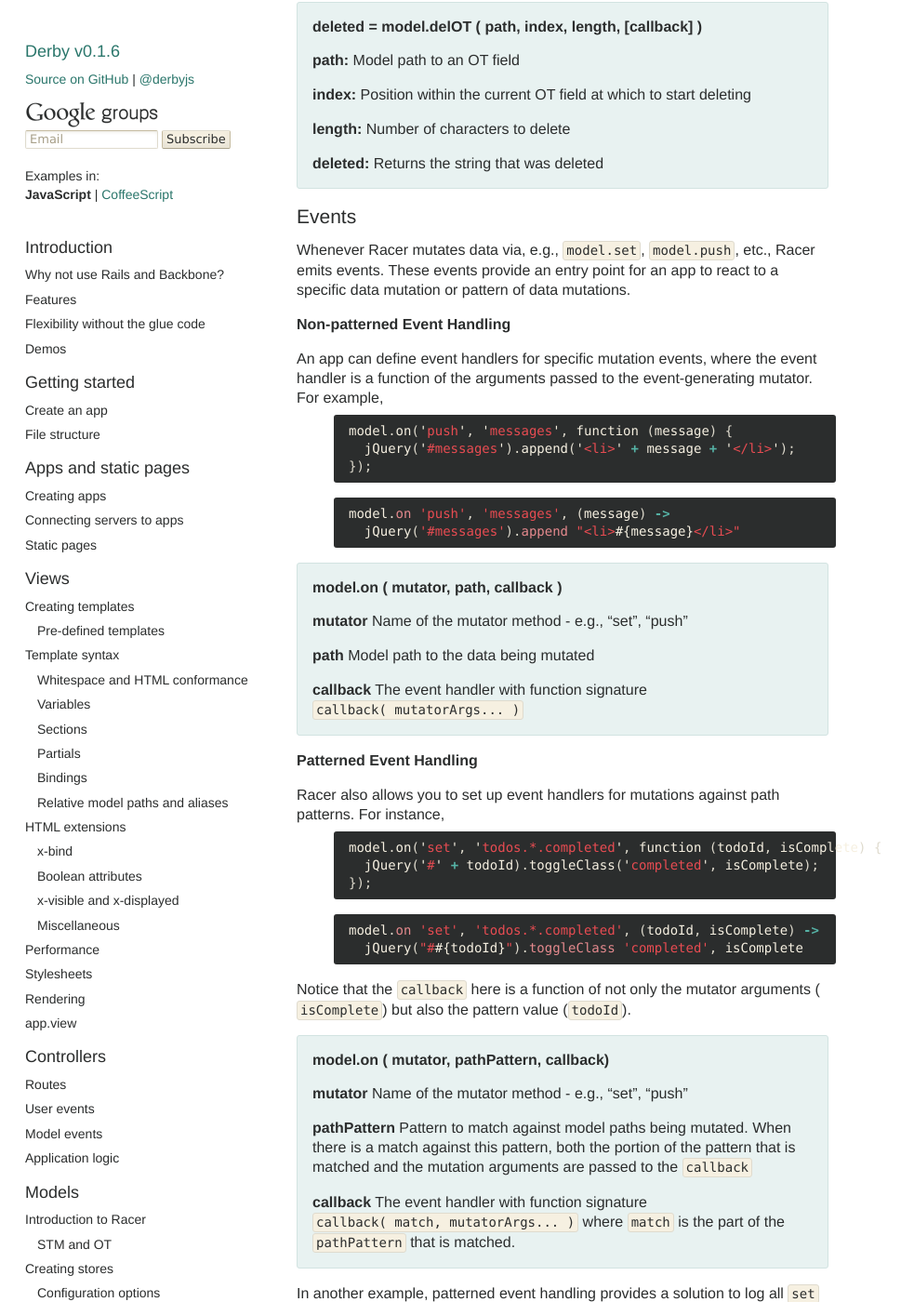
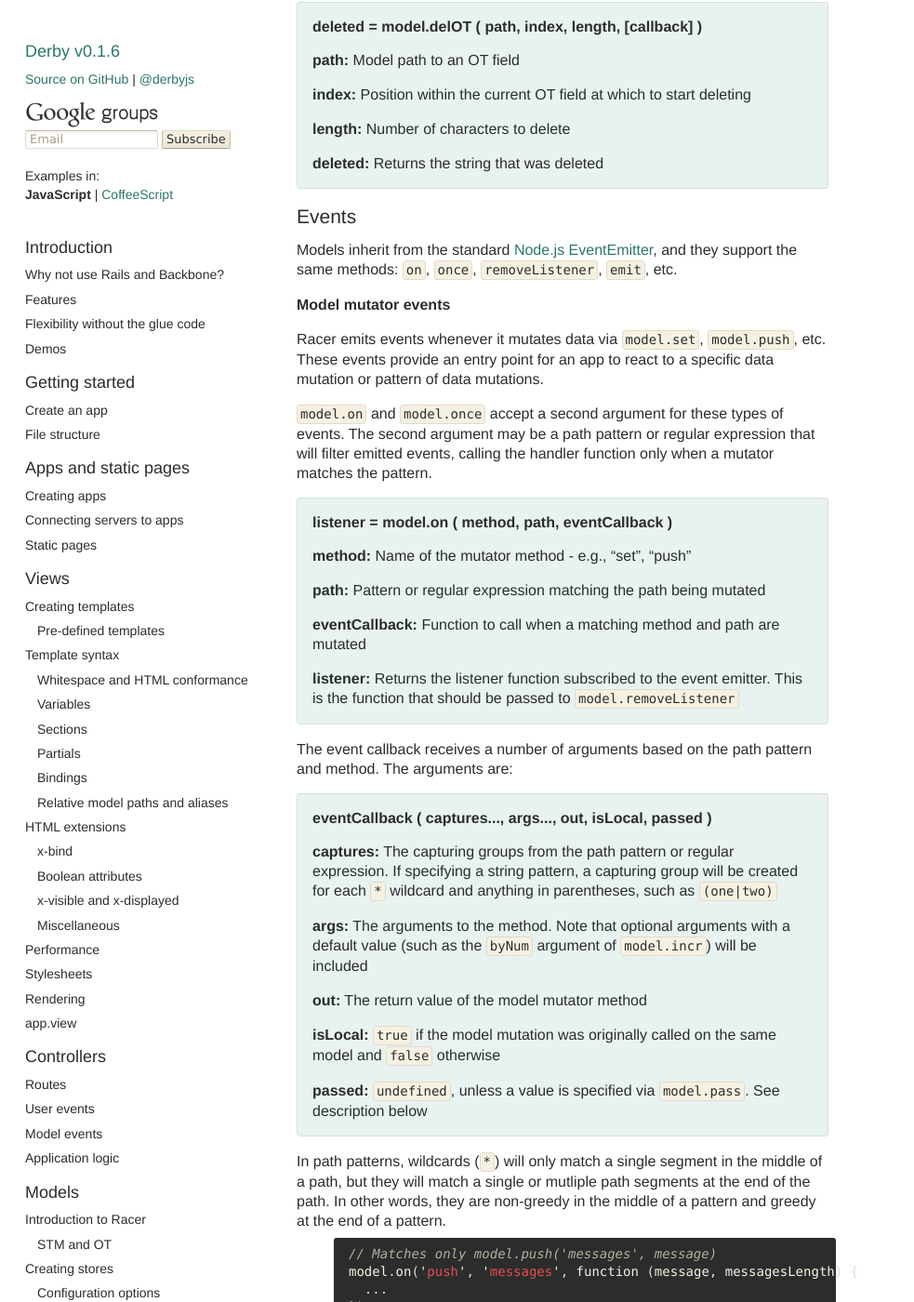
Before and after one commit to derbyjs/derby, a Jekyll site: the page built from index.md, in a window 1280 px wide and 1400 px high, scrolled down 34877 px. Shown: the whole window at 93% size, without its empty margins (0-983 px from the left). Built offline with Jekyll 4.4.1, drawn with Linux system fonts in a browser that asks for light colours; some of the changed text lies outside the part shown.

Commit message:
add event and ref docs

```diff
--- a/index.md
+++ b/index.md
@@ -1372,69 +1372,190 @@ Array methods can only be used on paths set to arrays, null, or undefined. If th
 
 ### Events
 
-Whenever Racer mutates data via, e.g., `model.set`, `model.push`, etc., Racer emits events. These events provide an entry point for an app to react to a specific data mutation or pattern of data mutations.
-
-#### Non-patterned Event Handling
-
-An app can define event handlers for specific mutation events, where the event handler is a function of the arguments passed to the event-generating mutator. For example,
+Models inherit from the standard [Node.js EventEmitter](http://nodejs.org/docs/latest/api/events.html), and they support the same methods: `on`, `once`, `removeListener`, `emit`, etc.
+
+#### Model mutator events
+
+Racer emits events whenever it mutates data via `model.set`, `model.push`, etc. These events provide an entry point for an app to react to a specific data mutation or pattern of data mutations.
+
+`model.on` and `model.once` accept a second argument for these types of events. The second argument may be a path pattern or regular expression that will filter emitted events, calling the handler function only when a mutator matches the pattern.
+
+> ### `listener = `model.on` ( method, path, eventCallback )`
+>
+> **method:** Name of the mutator method - e.g., "set", "push"
+>
+> **path:** Pattern or regular expression matching the path being mutated
+>
+> **eventCallback:** Function to call when a matching method and path are mutated
+>
+> **listener:** Returns the listener function subscribed to the event emitter. This is the function that should be passed to `model.removeListener`
+
+The event callback receives a number of arguments based on the path pattern and method. The arguments are:
+
+> ### eventCallback` ( captures..., args..., out, isLocal, passed )`
+>
+> **captures:** The capturing groups from the path pattern or regular expression. If specifying a string pattern, a capturing group will be created for each `*` wildcard and anything in parentheses, such as `(one|two)`
+>
+> **args:** The arguments to the method. Note that optional arguments with a default value (such as the `byNum` argument of `model.incr`) will be included
+>
+> **out:** The return value of the model mutator method
+>
+> **isLocal:** `true` if the model mutation was originally called on the same model and `false` otherwise
+>
+> **passed:** `undefined`, unless a value is specified via `model.pass`. See description below
+
+In path patterns, wildcards (`*`) will only match a single segment in the middle of a path, but they will match a single or mutliple path segments at the end of the path. In other words, they are non-greedy in the middle of a pattern and greedy at the end of a pattern.
 
 {% highlight javascript %}
-model.on('push', 'messages', function (message) {
-  jQuery('#messages').append('<li>' + message + '</li>');
+// Matches only model.push('messages', message)
+model.on('push', 'messages', function (message, messagesLength) {
+  ...
 });
-{% endhighlight %}
-
+
+// Matches model.set('todos.4.completed', true), etc.
+model.on('set', 'todos.*.completed', function (todoId, isComplete) {
+  ...
+});
+
+// Matches all set operations
+model.on('set', '*', function (path, value) {
+  ...
+});
+{% endhighlight %}
 {% highlight coffeescript %}
-model.on 'push', 'messages', (message) ->
-  jQuery('#messages').append "<li>#{message}</li>"
-{% endhighlight %}
-
-> ### `model.on ( mutator, path, callback )`
->
-> **mutator** Name of the mutator method - e.g., "set", "push"
->
-> **path** Model path to the data being mutated
->
-> **callback** The event handler with function signature `callback( mutatorArgs... )`
-
-#### Patterned Event Handling
-
-Racer also allows you to set up event handlers for mutations against path patterns. For instance,
+# Matches only model.push('messages', message)
+model.on 'push', 'messages', (message, messagesLength) ->
+  ...
+
+# Matches model.set('todos.4.completed', true), etc.
+model.on 'set', 'todos.*.completed', (todoId, isComplete) ->
+  ...
+
+# Matches all set operations
+model.on 'set', '*', (path, value) ->
+  ...
+{% endhighlight %}
+
+#### model.pass
+
+This method can be chained before calling a mutator method to pass an argument to model event listeners. Note that this value is only passed to local listeners, and it is not sent to the server or other clients.
 
 {% highlight javascript %}
-model.on('set', 'todos.*.completed', function (todoId, isComplete) {
-  jQuery('#' + todoId).toggleClass('completed', isComplete);
+// Logs:
+//   'red', undefined
+//   'green', 'hi'
+
+model.on('set', 'color', function (value, out, isLocal, passed) {
+  console.log(value, passed);
 });
-{% endhighlight %}
-
+model.set('color', 'red');
+model.pass('hi').set('color', 'green');
+{% endhighlight %}
 {% highlight coffeescript %}
-model.on 'set', 'todos.*.completed', (todoId, isComplete) ->
-  jQuery("##{todoId}").toggleClass 'completed', isComplete
-{% endhighlight %}
-
-Notice that the `callback` here is a function of not only the mutator arguments (`isComplete`) but also the pattern value (`todoId`).
-
-> ### `model.on ( mutator, pathPattern, callback)`
->
-> **mutator** Name of the mutator method - e.g., "set", "push"
->
-> **pathPattern** Pattern to match against model paths being mutated. When there is a match against this pattern, both the portion of the pattern that is matched and the mutation arguments are passed to the `callback`
->
-> **callback** The event handler with function signature `callback( match, mutatorArgs... )` where `match` is the part of the `pathPattern` that is matched.
-
-In another example, patterned event handling provides a solution to log all `set` mutations.
+# Logs:
+#   'red', undefined
+#   'green', 'hi'
+
+model.on 'set', 'color', (value, out, isLocal, passed) ->
+  console.log value, passed
+model.set 'color', 'red'
+model.pass('hi').set 'color', 'green'
+{% endhighlight %}
+
+### References
+
+References make it possible to write business logic and templates that interact with the model in a general way. They redirect model operations from a reference path to the underlying data, and they set up event listeners that emit model events on both the reference and the actual object's path.
+
+References must be declared per model, since calling `model.ref` creates a number of event listeners in addition to setting a ref object in the model. When a reference is created, a `set` model event is emitted. Internally, `model.set` is used to add the reference to the model.
+
+> ### `fn = `model.ref` ( path, to, [key] )`
+>
+> **path:** The location at which to create a reference. This should be a private path (should start with an underscore), since references must be declared per model
+>
+> **to:** The location that the reference links to. This is where the data is actually stored
+>
+> **key:** *(optional)* A path whose value should be added as an additional property underneath `to` when accessing the reference
+>
+> **fn:** Returns the function that is stored in the model to represent the reference. This function should not be used directly
 
 {% highlight javascript %}
-model.on('set', '*', function (path, val) {
-  console.log("Set path '" + path + "' to " + val);
+model.set('colors', {
+  red: {hex: '#f00'},
+  green: {hex: '#0f0'},
+  blue: {hex: '#00f'}
 });
-{% endhighlight %}
-
+
+// Getting a reference returns the referenced data
+model.ref('_green', 'colors.green');
+// Logs {hex: '#0f0'}
+console.log(model.get('_green'));
+
+// Setting a property of the reference path modifies
+// the underlying data
+model.set('_green.rgb', [0, 255, 0]);
+// Logs {hex: '#0f0', rgb: [0, 255, 0]}
+console.log(model.get('colors.green'));
+
+// Setting or deleting the reference path modifies
+// the reference and not the underlying data
+model.del('_green');
+// Logs undefined
+console.log(model.get('_green'));
+// Logs {hex: '#0f0', rgb: [0, 255, 0]}
+console.log(model.get('colors.green'));
+
+// Changing a reference key updates the reference
+model.set('selected', 'red');
+model.ref('_selectedColor', 'colors', 'selected');
+// Logs '#f00'
+console.log(model.get('_selectedColor.hex'));
+model.set('selected', 'blue');
+// Logs '#00f'
+console.log(model.get('_selectedColor.hex'));
+{% endhighlight %}
 {% highlight coffeescript %}
-model.on 'set', '*' (path, val) ->
-  console.log "Set path '#{path}' to #{val}"
-{% endhighlight %}
-
-Overall, event handlers enables developers using Racer to define business logic that runs in response to data mutations.
-
-### References
+model.set 'colors'
+  red: {hex: '#f00'}
+  green: {hex: '#0f0'}
+  blue: {hex: '#00f'}
+
+# Getting a reference returns the referenced data
+model.ref '_green', 'colors.green'
+# Logs {hex: '#0f0'}
+console.log model.get('_green')
+
+# Setting a property of the reference path modifies
+# the underlying data
+model.set '_green.rgb', [0, 255, 0]
+# Logs {hex: '#0f0', rgb: [0, 255, 0]}
+console.log model.get('colors.green')
+
+# Setting or deleting the reference path modifies
+# the reference and not the underlying data
+model.del '_green'
+# Logs undefined
+console.log model.get('_green')
+# Logs {hex: '#0f0', rgb: [0, 255, 0]}
+console.log model.get('colors.green')
+
+# Changing a reference key updates the reference
+model.set 'selected', 'red'
+model.ref '_selectedColor', 'colors', 'selected'
+# Logs '#f00'
+console.log model.get('_selectedColor.hex')
+model.set 'selected', 'blue'
+# Logs '#00f'
+console.log model.get('_selectedColor.hex')
+{% endhighlight %}
+
+Racer also supports a special reference type created via `model.refList`. This type of reference is useful when a number of objects need to be rendered or manipulated as a list even though they are stored as properties of another object. A reference list supports the same mutator methods as an array, so it can be bound in a view template just like an array.
+
+> ### `fn = `model.refList` ( path, to, key )`
+>
+> **path:** The location at which to create a reference list. This should be a private path (should start with an underscore), since references must be declared per model
+>
+> **to:** The location of an object that has properties to be mapped onto an array. Each property must be an object with a unique `id` property of the same value
+>
+> **key:** A path whose value is an array of ids that map the `to` object's properties to a given order
+>
+> **fn:** Returns the function that is stored in the model to represent the reference. This function should not be used directly
```
